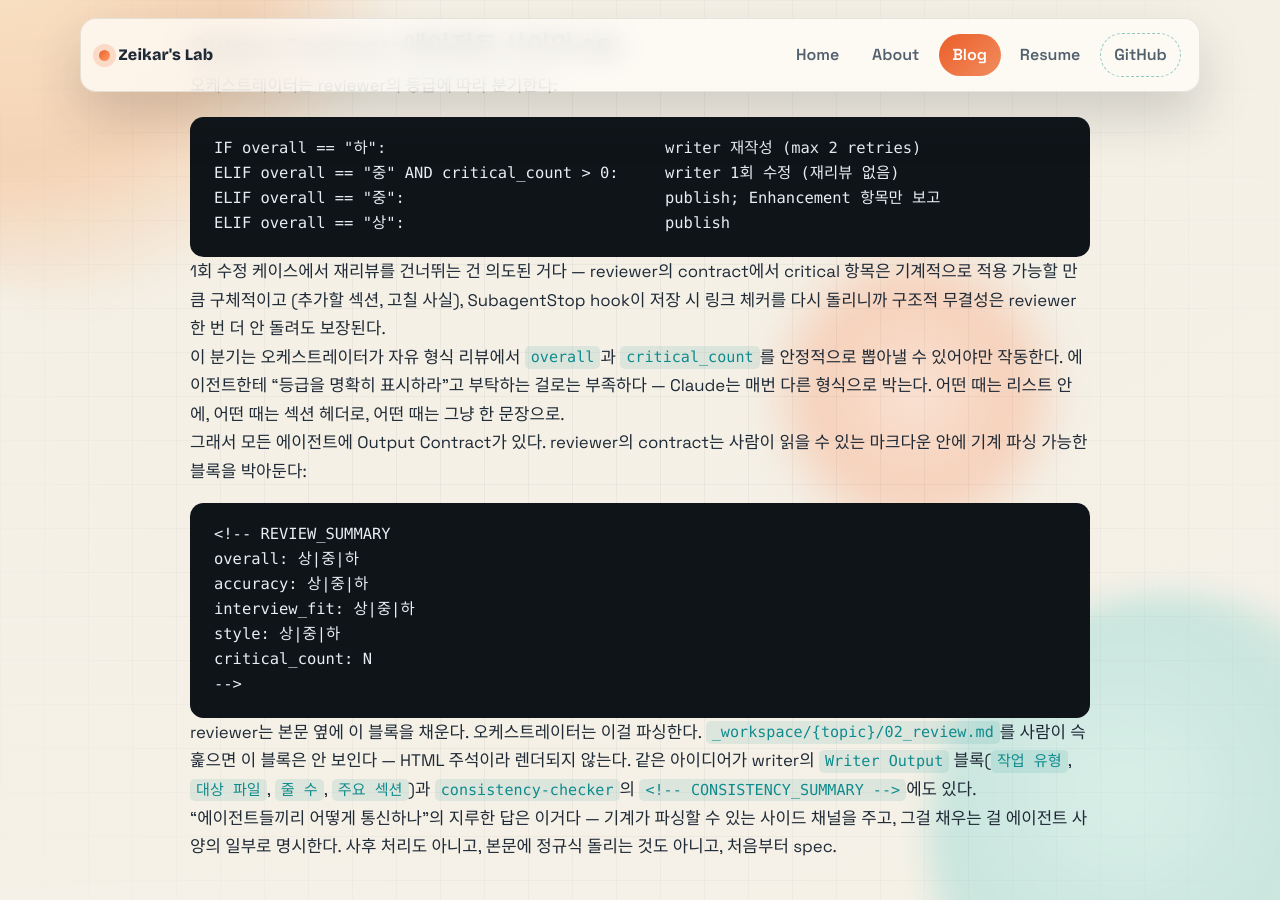
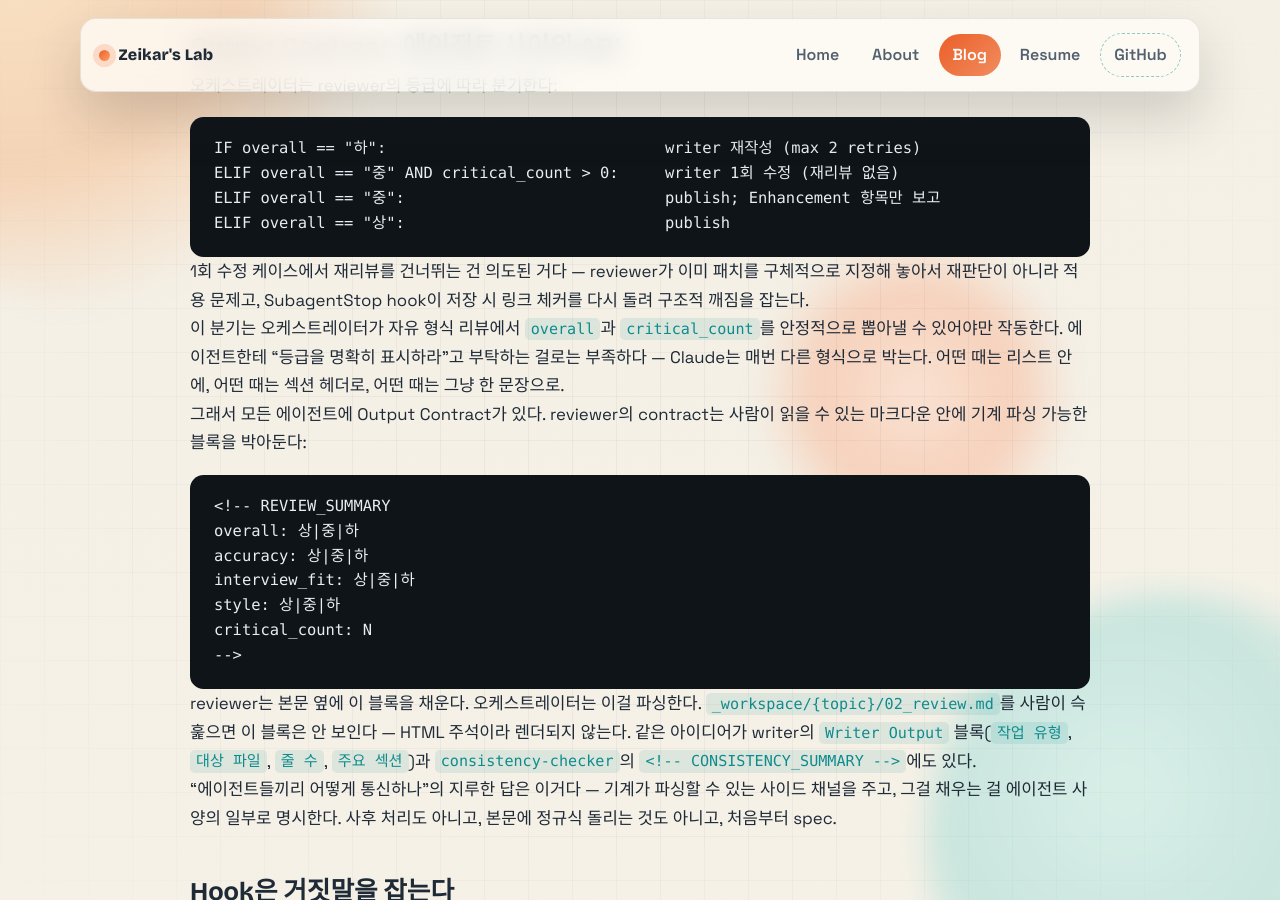
Before and after one commit to zeikar/zeikar.github.io, a Jekyll site: the page built from _posts/ko/2026-05-04-three-agents-one-document.md, in a window 1280 px wide and 900 px high, scrolled down 1524 px. Built offline with Jekyll 4.4.1, drawn with Linux system fonts in a browser that asks for light colours.

Commit message:
Tighten the single-patch rationale in the three-agents post
Earlier wording listed "fact to correct" alongside "section to add" and
then justified skipping re-review by pointing at the link checker — which
implied the hook was somehow validating facts. The hook only catches
structural breakage. Reframe the sentence so the guarantee is clearer:
the reviewer already specified the patch concretely, so applying it is
mechanical rather than a re-judgment, and the hook covers structural
integrity on save. Same edit on the Korean translation.

````diff
--- a/_posts/ko/2026-05-04-three-agents-one-document.md
+++ b/_posts/ko/2026-05-04-three-agents-one-document.md
@@ -46,7 +46,7 @@ ELIF overall == "중":                            publish; Enhancement 항목만
 ELIF overall == "상":                            publish
 ```
 
-1회 수정 케이스에서 재리뷰를 건너뛰는 건 의도된 거다 — reviewer의 contract에서 critical 항목은 기계적으로 적용 가능할 만큼 구체적이고 (추가할 섹션, 고칠 사실), SubagentStop hook이 저장 시 링크 체커를 다시 돌리니까 구조적 무결성은 reviewer 한 번 더 안 돌려도 보장된다.
+1회 수정 케이스에서 재리뷰를 건너뛰는 건 의도된 거다 — reviewer가 이미 패치를 구체적으로 지정해 놓아서 재판단이 아니라 적용 문제고, SubagentStop hook이 저장 시 링크 체커를 다시 돌려 구조적 깨짐을 잡는다.
 
 이 분기는 오케스트레이터가 자유 형식 리뷰에서 `overall`과 `critical_count`를 안정적으로 뽑아낼 수 있어야만 작동한다. 에이전트한테 "등급을 명확히 표시하라"고 부탁하는 걸로는 부족하다 — Claude는 매번 다른 형식으로 박는다. 어떤 때는 리스트 안에, 어떤 때는 섹션 헤더로, 어떤 때는 그냥 한 문장으로.
 
````
Also changed, not shown: _posts/2026-05-04-three-agents-one-document.md (+1 -1 lines).
